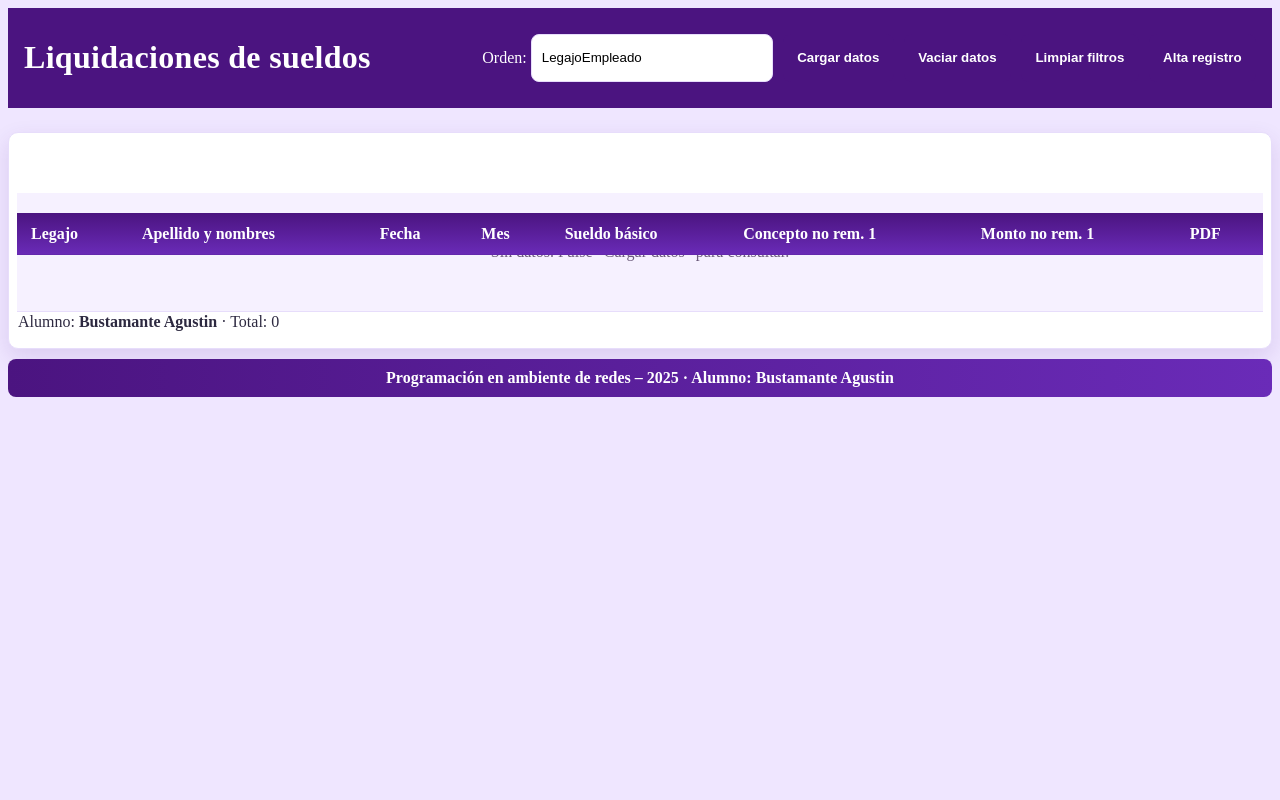
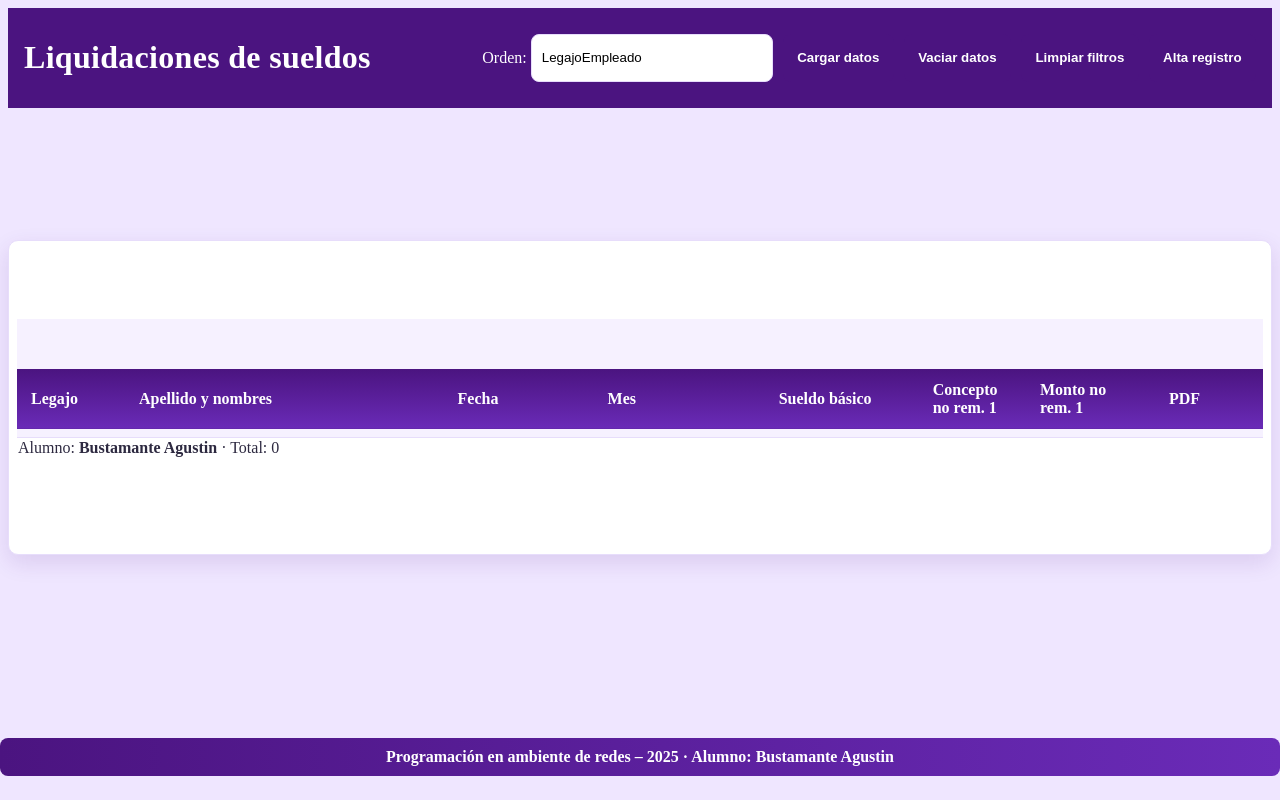
Before and after one commit to agusbustamante/ejercicios, a PHP site: page /ejercicios/Php/11sesiones/app_modulo1/index.html in a window 1280 px wide. Run offline with PHP 8.4, Linux system fonts and the light colour scheme; the visitor is signed in with stand-in values (Sample User, id 1); data that the repository does not hold is empty.

Commit message:
Update styles.css

```diff
--- a/ejercicios/Php/11sesiones/app_modulo1/styles.css
+++ b/ejercicios/Php/11sesiones/app_modulo1/styles.css
@@ -14,17 +14,19 @@ body.vista-simple{
 }
 
 /* Altura fija estimada del header; usada para separar el thead sticky */
-:root{ --header-height: 72px; }
+:root{ --header-height: 120px; }
 
 /* Contenedor central con respiro */
 .vista-simple .contenedor-tabla{
   max-width: 1280px;
-  margin: 24px auto 0;
+  margin: calc(var(--header-height) + 12px) auto 0;
   background: #fff;
   border-radius: 10px;
   box-shadow: 0 8px 22px rgba(75,20,128,.12);
   border: 1px solid var(--borde);
   padding: 8px 8px 16px;
+  /* leave space at bottom so fixed footer doesn't overlap */
+  padding-bottom: 96px;
 }
 
 /* Encabezado superior */
@@ -146,6 +148,24 @@ body.vista-simple [data-row="filtros"]{
 /* Table wrapper: card-like with horizontal scroll on small screens */
 .tabla-wrapper{ width:100%; overflow:auto; border-radius:8px; }
 
+/* Table column sizing for better alignment */
+.vista-simple table{ table-layout: fixed; }
+.vista-simple thead th:nth-child(1), .vista-simple tbody td:nth-child(1){ width:8%; }
+.vista-simple thead th:nth-child(2), .vista-simple tbody td:nth-child(2){ width:28%; }
+.vista-simple thead th:nth-child(3), .vista-simple tbody td:nth-child(3){ width:12%; }
+.vista-simple thead th:nth-child(4), .vista-simple tbody td:nth-child(4){ width:14%; }
+.vista-simple thead th:nth-child(5), .vista-simple tbody td:nth-child(5){ width:12%; }
+.vista-simple thead th:nth-child(6), .vista-simple tbody td:nth-child(6){ width:8%; }
+.vista-simple thead th:nth-child(7), .vista-simple tbody td:nth-child(7){ width:10%; }
+.vista-simple thead th:nth-child(8), .vista-simple tbody td:nth-child(8){ width:8%; }
+
+/* Slightly increase spacing for the concept column so it's not too close */
+.vista-simple thead th:nth-child(6), .vista-simple tbody td:nth-child(6){ padding-left:18px; }
+
+/* Ensure numeric columns align to right and have monospace-like numbers */
+.vista-simple tbody td:nth-child(5),
+.vista-simple tbody td:nth-child(7){ text-align:right; font-variant-numeric: tabular-nums; }
+
 /* Make header visually elevated and clear */
 .vista-simple thead th{
   background: linear-gradient(180deg,var(--violeta), var(--violeta-med));
@@ -183,7 +203,14 @@ body.vista-simple [data-row="filtros"]{
 .acciones-form{ justify-content:flex-end; }
 
 /* Make footer compact contrast */
-.vista-simple .pie{ color:#fff; background: linear-gradient(90deg,var(--violeta),var(--violeta-med)); }
+.vista-simple .pie{
+  color:#fff; background: linear-gradient(90deg,var(--violeta),var(--violeta-med));
+  position: fixed; left: 0; right: 0; bottom: 0; z-index: 90;
+  padding: 10px 0; display:flex; justify-content:center;
+}
+
+/* Prevent content from being hidden under fixed footer on short pages */
+body.vista-simple{ padding-bottom: 72px; }
 
 /* Responsive tweaks */
 @media (max-width:720px){
```
